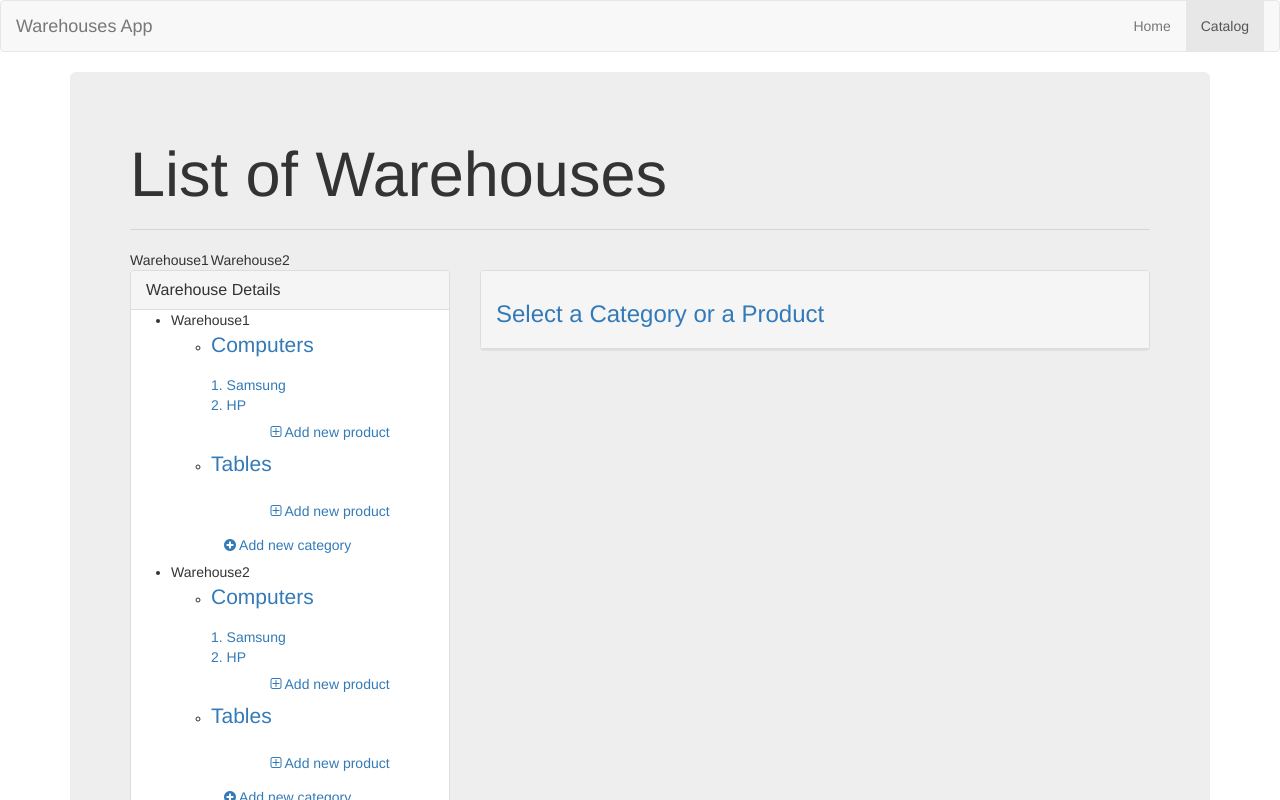
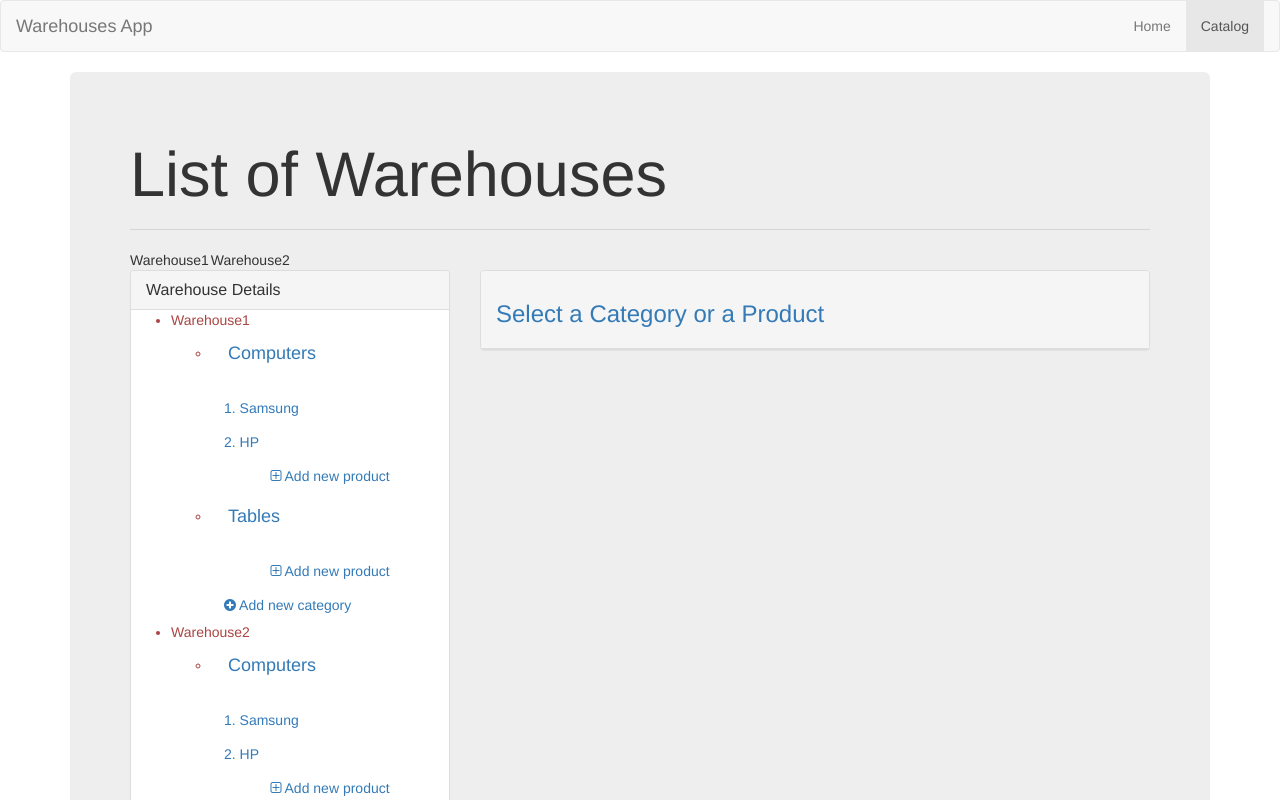
Before and after one commit to sergey-zhuravel/warehouses-client-sample, an Angular app: page /catalog in a window 1280 px wide. Shown: the top 800 px of the page. Built offline with nearby package versions, Linux system fonts and the light colour scheme.

Commit message:
Fix for hover hand effect

```diff
--- a/src/app/components/catalog/catalog.component.html
+++ b/src/app/components/catalog/catalog.component.html
@@ -11,7 +11,7 @@
           <h3 class="panel-title">Warehouse Details</h3>
         </div>
           <ul *ngIf="warehouses && warehouses.length">
-            <li *ngFor="let warehouse of warehouses">
+            <li *ngFor="let warehouse of warehouses" class="text-danger" >
               {{warehouse.name}}
               <ul>
                 <li *ngFor="let category of warehouse.categories">
--- a/src/app/components/category/category.component.html
+++ b/src/app/components/category/category.component.html
@@ -1,4 +1,4 @@
 <p>
 
-  <a (click)="selectedChange.next(category)">{{category.name}}</a>
+  <a (click)="selectedChange.next(category)" class="btn btn-link btn-lg">{{category.name}}</a>
 </p>
--- a/src/app/components/product/product.component.html
+++ b/src/app/components/product/product.component.html
@@ -1,3 +1,3 @@
 <li [class.active]="selected == product">
-  <a (click)="selectedChange.next(product)">{{index+1}}. {{product.name}}</a>
+  <a (click)="selectedChange.next(product)" class="btn btn-link">{{index+1}}. {{product.name}}</a>
 </li>
```
